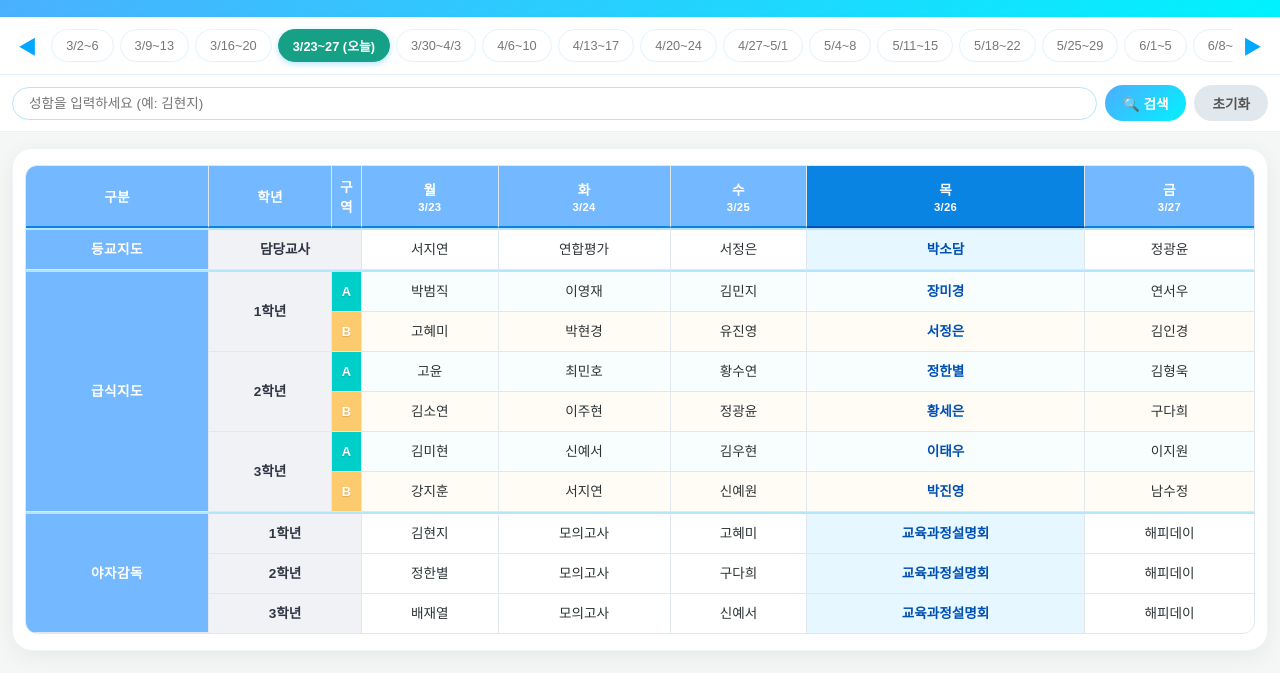
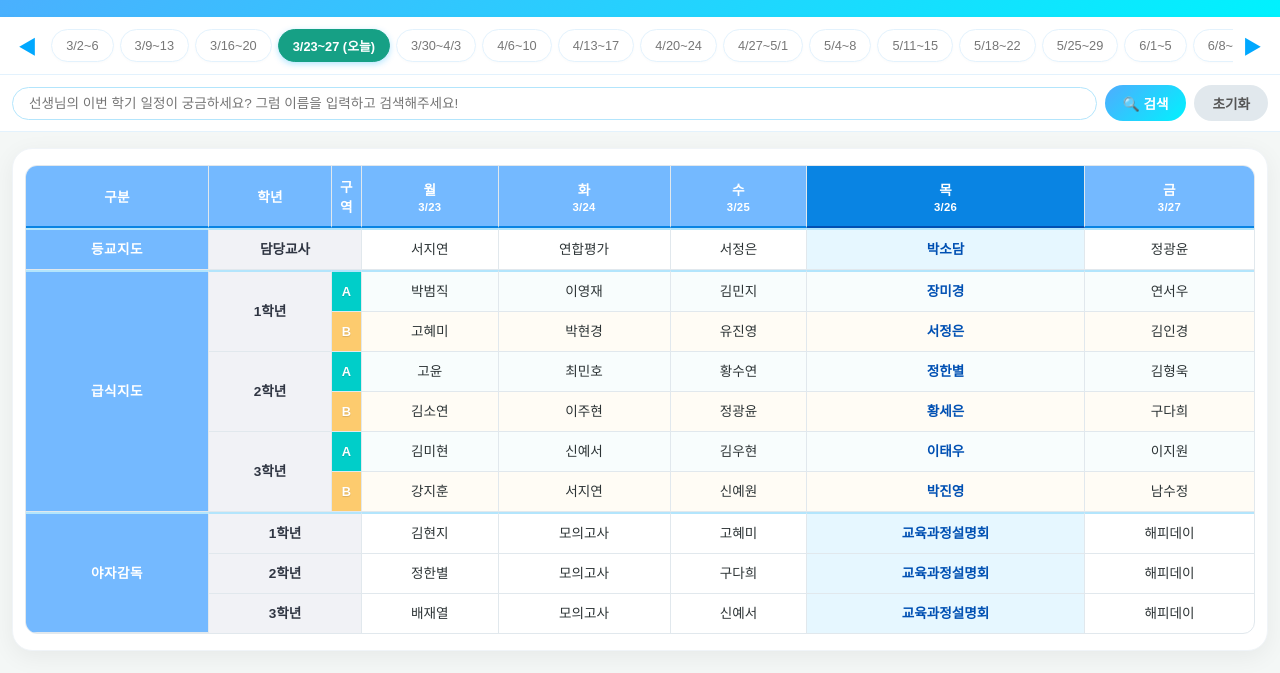
Before and after one commit to xodn0109-glitch/schooljido, a plain HTML site: page index.html in a window 1280 px wide. Shown: the part 81-754 px from the top of the page. Drawn offline with Linux system fonts and the light colour scheme.

Commit message:
fix: Update search bar placeholder text

```diff
--- a/index.html
+++ b/index.html
@@ -67,7 +67,7 @@ tr.sep>td{border-top:2px solid #B3E5FC}
   <button class="nbtn" onclick="move(1)">&#9654;</button>
 </div>
 <div class="search-bar">
-  <input type="text" id="sInput" placeholder="성함을 입력하세요 (예: 김현지)" onkeydown="if(event.key==='Enter')doSearch()">
+  <input type="text" id="sInput" placeholder="선생님의 이번 학기 일정이 궁금하세요? 그럼 이름을 입력하고 검색해주세요!" onkeydown="if(event.key==='Enter')doSearch()">
   <button onclick="doSearch()">🔍 검색</button>
   <button class="s-reset" onclick="clearSearch()">초기화</button>
 </div>
```
